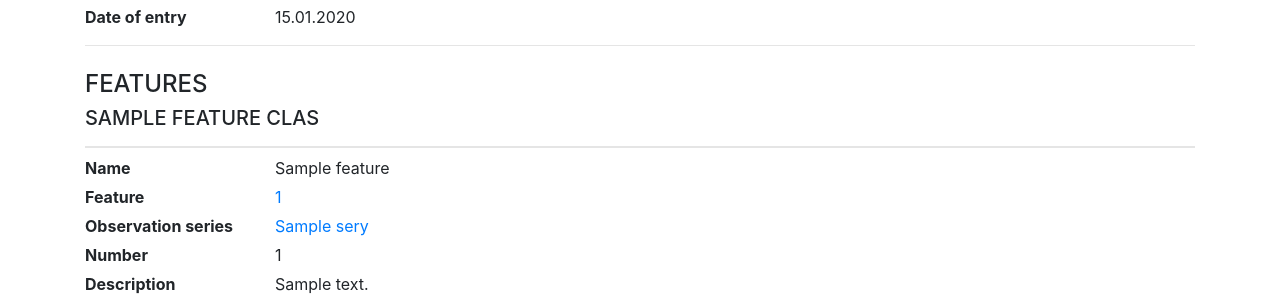
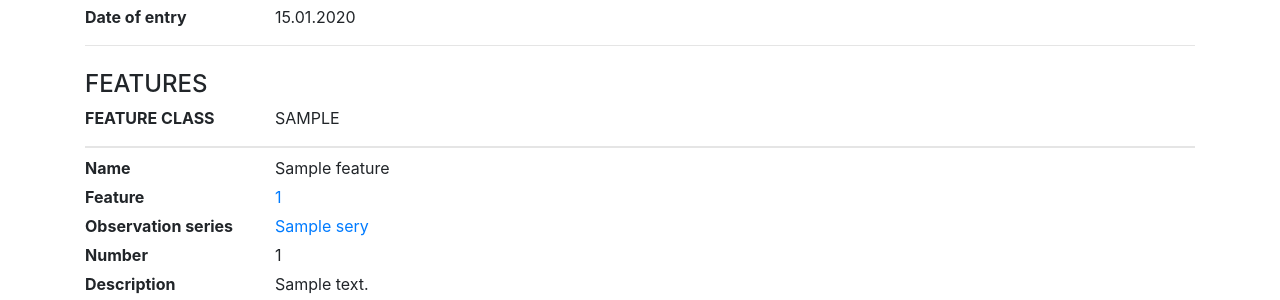
Before and after one commit to seitztimo/ltj, a Django app: template nature/templates/nature/reports/species-report.html in a window 1280 px wide. Shown: the part 336-636 px from the top of the page. Run offline with Django 3.2, Linux system fonts and the light colour scheme; the template is opened without the code that fills it: most values are stand-ins (such as "Sample title", 1, 10 or a date in 2020); some libraries are stand-ins or nearby versions.

Commit message:
Show feature class's super class if available
In such cases, the super class is considered as displayed as "feature class", and the feature's feature class is displayed as subclass.

```diff
--- a/nature/templates/nature/reports/species-report.html
+++ b/nature/templates/nature/reports/species-report.html
@@ -76,15 +76,27 @@
     {% if observations %}
         <h4 class="text-uppercase">{% trans "Features" %}</h4>
         {% for observation in observations %}
-            {% ifchanged observation.feature.feature_class %}
+            {% with observation.feature.feature_class as feature_class %}
+                {% ifchanged feature_class %}
                     {% if not forloop.first %}
-                    <hr class="mb-3 strong">
+                        <hr class="mb-3 strong">  {# seperator between feature classes #}
                     {% endif %}
-                <h5 class="text-uppercase">{{ observation.feature.feature_class.name }}</h5>
+                    <div class="row">
+                        <div class="col-sm-2 font-weight-bold text-uppercase">{% trans "feature class" %}</div>
+                        <div class="col-sm-10 text-uppercase">{% firstof feature_class.super_class feature_class %}</div>
+                    </div>
+                    {% if feature_class.super_class %}
+                        {# if feature class has a super_class, its actuallyclass is displayed as subclass  #}
+                        <div class="row">
+                            <div class="col-sm-2 font-weight-bold text-uppercase">{% trans "subclass" %}</div>
+                            <div class="col-sm-10 text-uppercase">{{ feature_class }}</div>
+                        </div>
+                    {% endif %}
                     <hr class="mb-2 strong">
                 {% else %}
                     <hr class="mb-2 dashed">
                 {% endifchanged %}
+            {% endwith %}
 
             <div class="row">
                 <b class="col-sm-2">{% trans "Name" %}</b>
```
Lines whose indentation alone changed are shown as unchanged.
